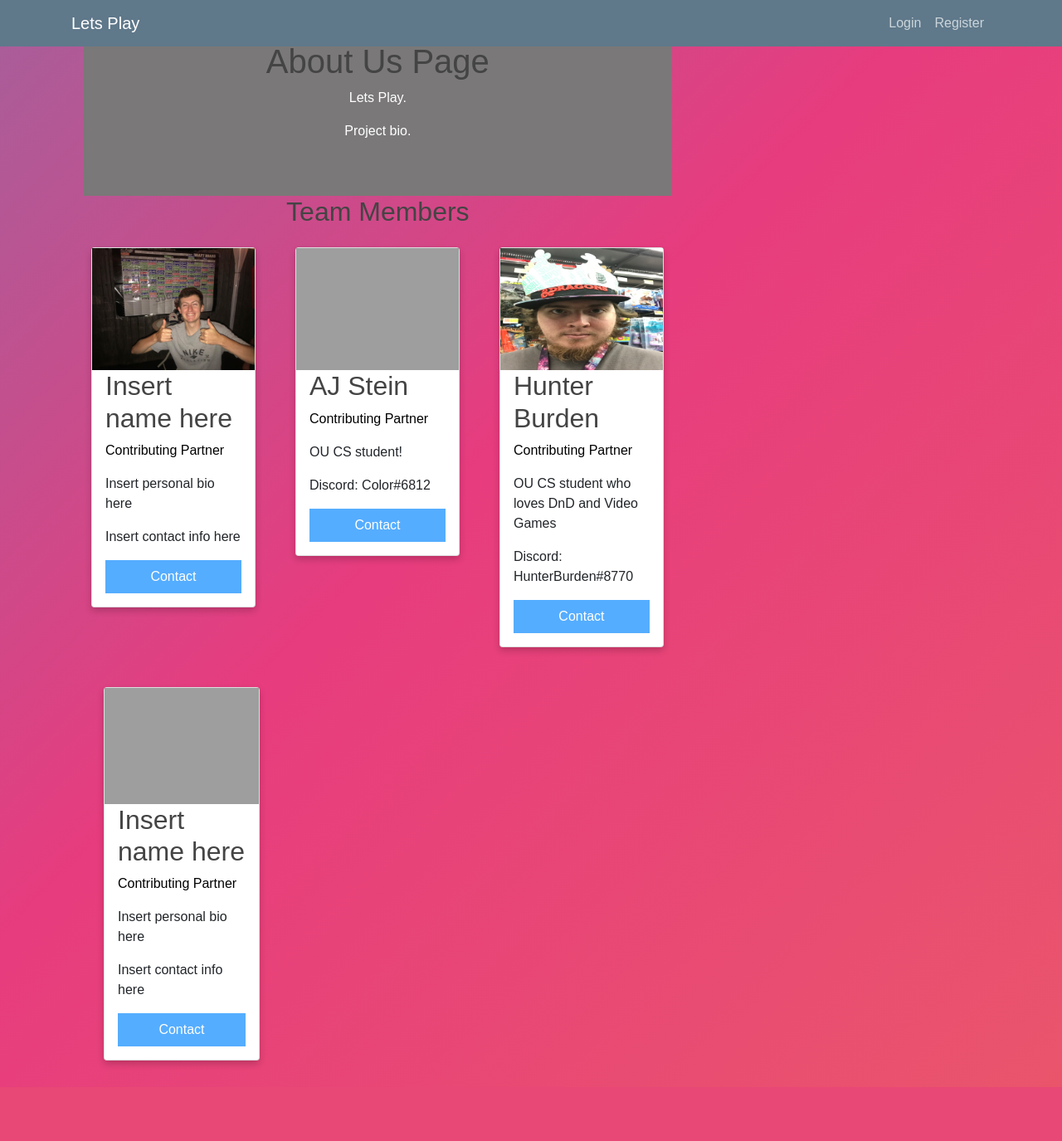
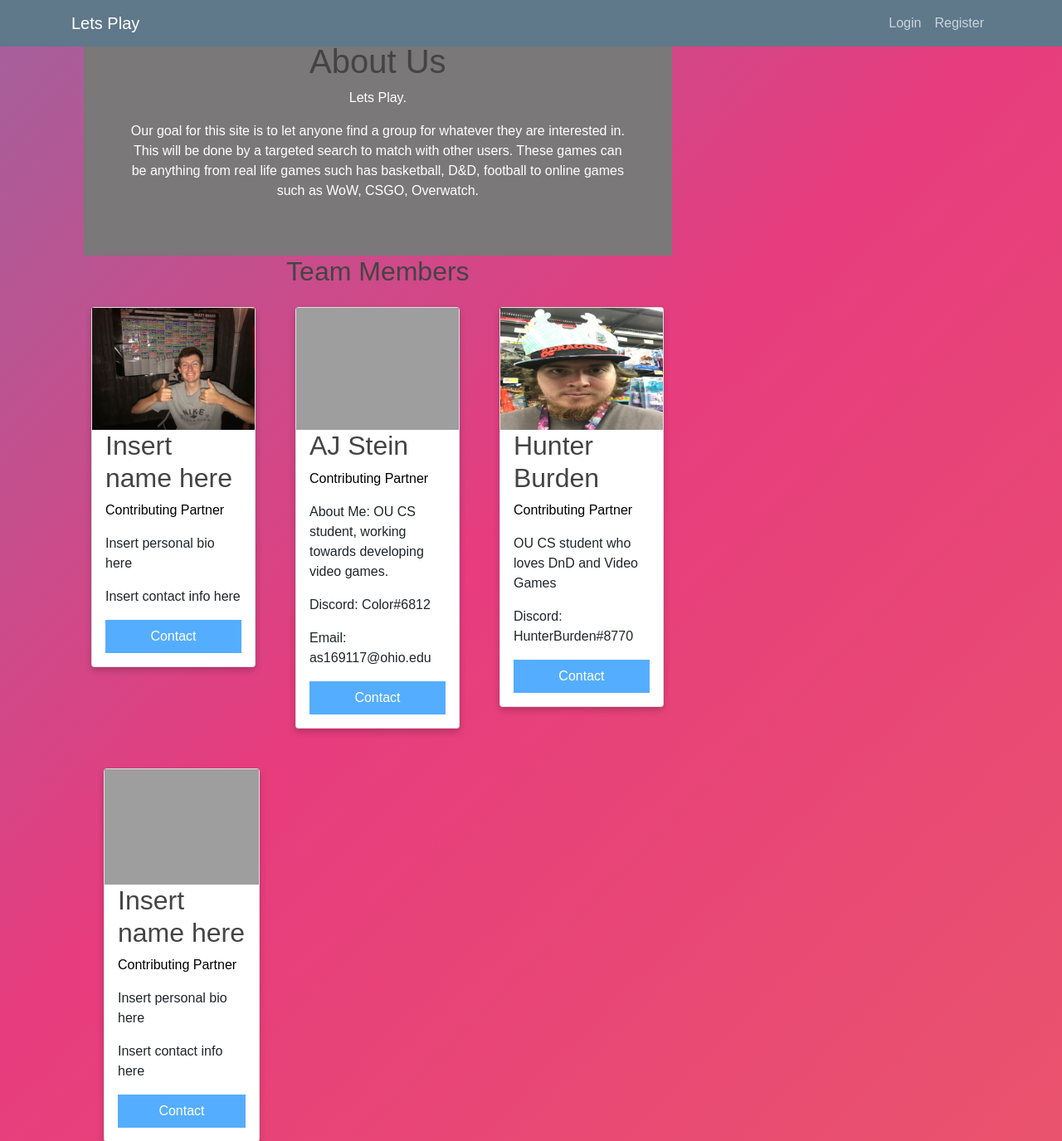
Before and after one commit to alexshelto/Lets-Play-webapp, a Flask app: page /about in a window 1280 px wide. Shown: the top 1375 px of the page at 83% size. Before the commit the page ends 1310 px from the top, so only its background shows below. Run offline with Flask 2, Linux system fonts and the light colour scheme; some libraries are stand-ins or nearby versions; grey boxes are pictures that could not be loaded.

Commit message:
Added a description to the about page

```diff
--- a/src/templates/about.html
+++ b/src/templates/about.html
@@ -75,9 +75,9 @@ html {
 <body>
 
 <div class="about-section">
-  <h1>About Us Page</h1>
+  <h1>About Us</h1>
   <p>Lets Play.</p>
-  <p>Project bio.</p>
+  <These>Our goal for this site is to let anyone find a group for whatever they are interested in. This will be done by a targeted search to match with other users. These games can be anything from real life games such has basketball, D&D, football to online games such as WoW, CSGO, Overwatch.</p>
 </div>
 <!-- Ben -->
 <h2 style="text-align:center">Team Members</h2>
@@ -101,8 +101,9 @@ html {
       <div class="container">
         <h2>AJ Stein</h2>
         <p class="title">Contributing Partner</p>
-        <p>OU CS student!</p>
+        <p>About Me: OU CS student, working towards developing video games.</p>
         <p>Discord: Color#6812</p>
+        <p>Email: as169117@ohio.edu</p>
         <p><button class="button">Contact</button></p>
       </div>
     </div>
--- a/src/templates/layout.html
+++ b/src/templates/layout.html
@@ -48,6 +48,7 @@
                   <a class="nav-item nav-link" href="{{ url_for('posts.new_post') }}">New Post</a>
                 {% endif %}
 
+
                 <!--- add in a if user is authenticated for python browser programming-->
                 </div>
 
```
